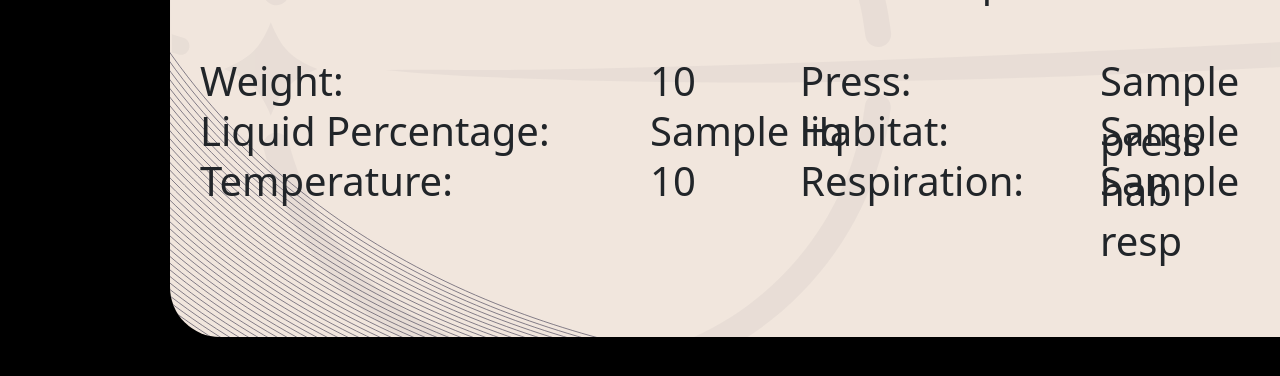
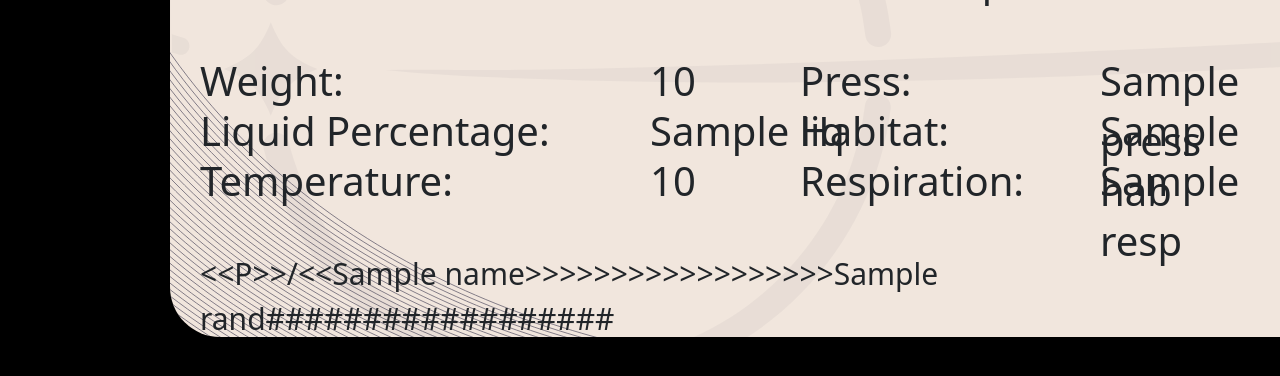
Before and after one commit to JorgeISW/osiris, a Flask app: template templates/passport.html in a window 1280 px wide; the page is wider, and only the part inside the window is pictured. Shown: the part 349-725 px from the top of that part. Run offline with Flask 3, Linux system fonts and the light colour scheme; the template is opened without the code that fills it: most values are stand-ins (such as "Sample title", 1, 10 or a date in 2020).

Commit message:
Update passport.html

```diff
--- a/templates/passport.html
+++ b/templates/passport.html
@@ -185,6 +185,17 @@
 		    <div class="posres_"> <p>{{resp}}</p> </div>
 	    </div>
     </div>
+    <style>
+	.pos_clave{
+		position: absolute;
+		top: 600px;
+		left: 200px;
+		font-size: 30px;
+	}
+    </style>
+    <div class="pos_clave">
+	    <p>&lt;&lt;P&gt;&gt;/&lt;&lt;{{Name}}&gt;&gt;&gt;&gt;&gt;&gt;&gt;&gt;&gt;&gt;&gt;&gt;&gt;&gt;&gt;&gt;&gt;&gt;{{rand}}##################</p>
+    </div>
     <script src="https://cdn.jsdelivr.net/npm/bootstrap@5.3.2/dist/js/bootstrap.bundle.min.js" integrity="sha384-C6RzsynM9kWDrMNeT87bh95OGNyZPhcTNXj1NW7RuBCsyN/o0jlpcV8Qyq46cDfL" crossorigin="anonymous"></script>
 </body>
 </html>
```
